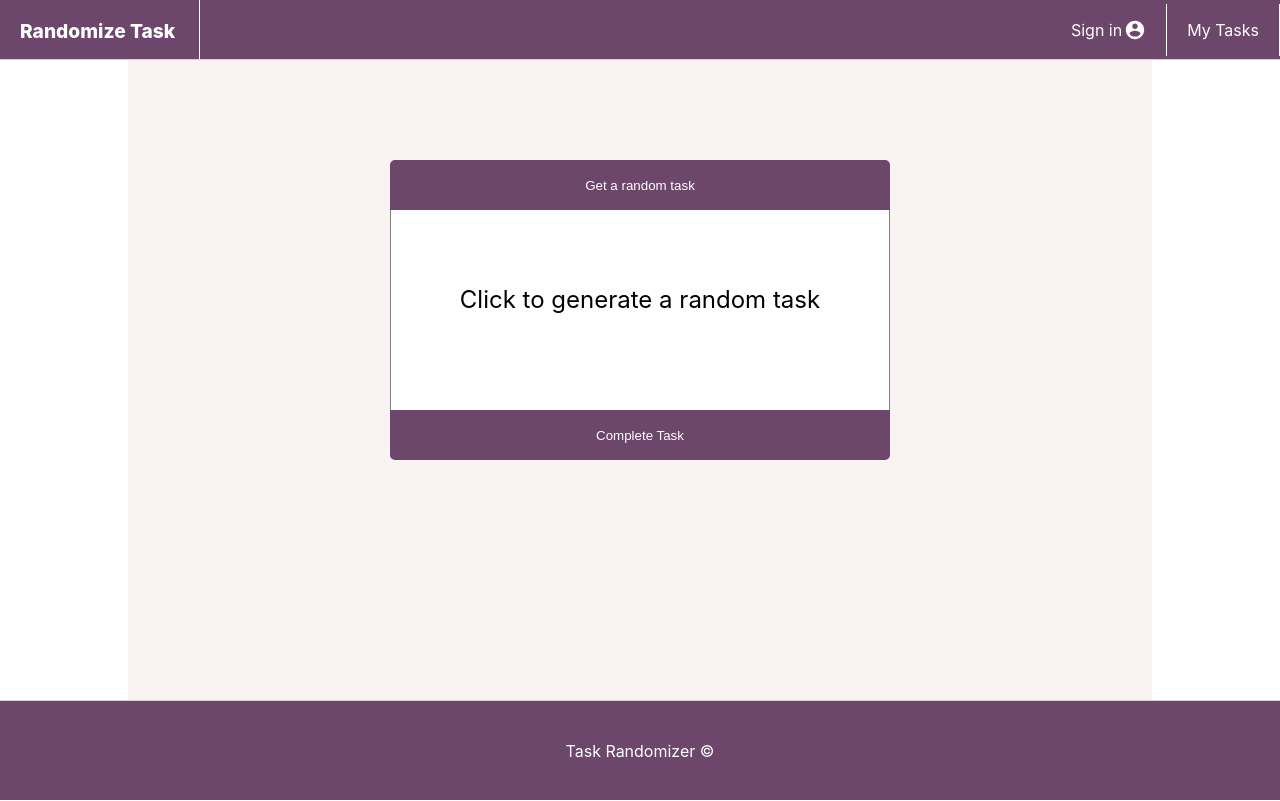
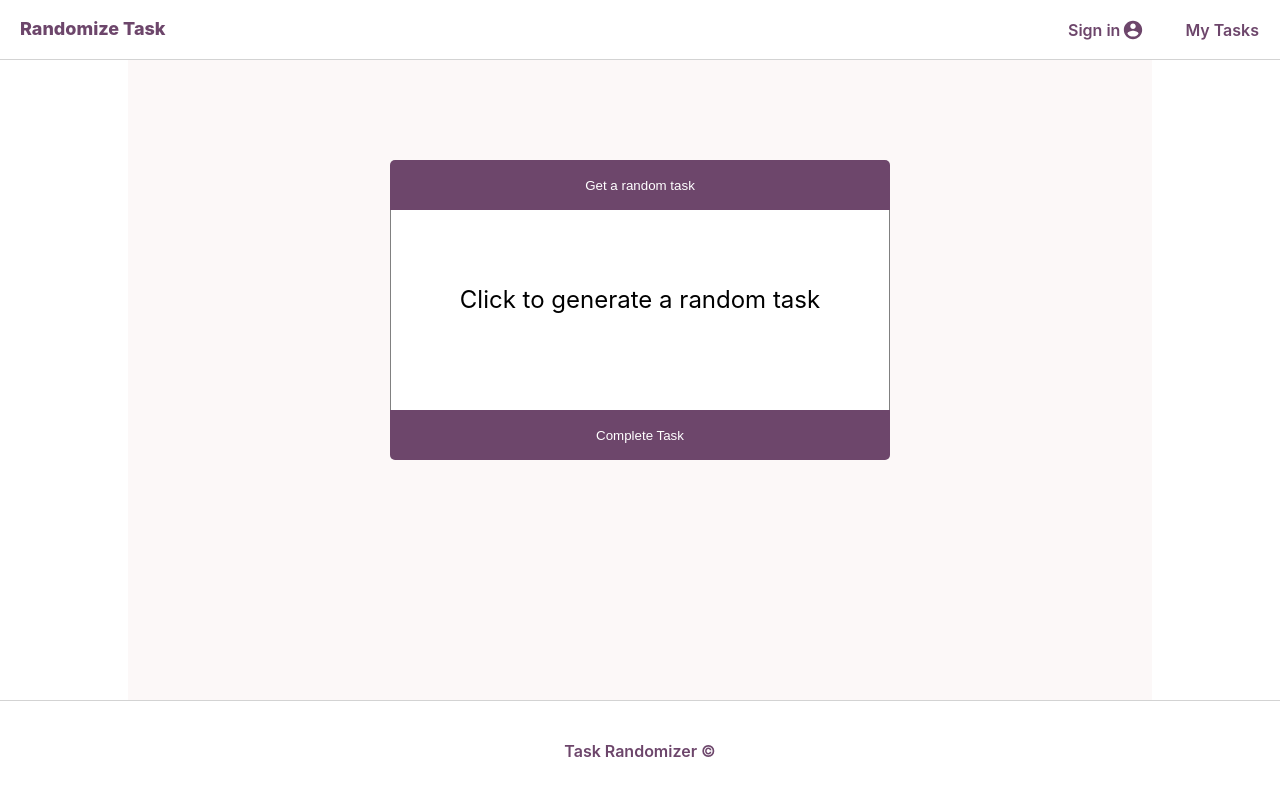
Before and after one commit to seangrant118/task-randomizer, a React (Create React App) app: page / in a window 1280 px wide. Built offline with nearby package versions, Linux system fonts and the light colour scheme; no server answers; the database is empty.

Commit message:
white header/footer

```diff
--- a/src/components/Footer/Footer.css
+++ b/src/components/Footer/Footer.css
@@ -1,14 +1,15 @@
 .footer {
   height: 100px;
   width: 100%;
-  background-color: #6d466b;
+  background-color: white;
   position: -webkit-sticky;
   position: sticky;
   bottom: 0;
   text-align: center;
   border-top: 1px solid lightgray;
   line-height: 100px;
-  color: white;
+  color: #6d466b;
+  font-weight: 600;
 }
 
 @media (max-width: 640px) {
--- a/src/components/Header/Header.css
+++ b/src/components/Header/Header.css
@@ -8,14 +8,14 @@
   z-index: 100;
   border-bottom: 1px solid lightgray;
   justify-content: space-between;
-  background-color: #6d466b;
+  background-color: white;
   box-sizing: border-box;
 }
 
 .header__home {
   height: 100%;
   width: 200px;
-  font-size: larger;
+  font-size: 18px;
   justify-content: center;
   font-weight: 800;
   padding: 0 20px;
@@ -23,11 +23,11 @@
 }
 
 .header__text {
-  color: white;
+  color: #6d466b;
 }
 
 .header__home:hover {
-  background-color: #b49fcc;
+  background-color: #b49fcc33;
   transition: all 0.5s ease;
 }
 
@@ -39,6 +39,7 @@
 }
 
 .header__option {
+  font-weight: 600;
   display: flex;
   padding: 0 20px;
   align-items: center;
@@ -46,16 +47,16 @@
 }
 
 .header__option p {
-  color: white;
+  color: #6d466b;
 }
 
 .MuiSvgIcon-root {
   padding-left: 2px;
-  color: white;
+  color: #6d466b;
 }
 
 .header__option:hover {
-  background-color: #b49fcc;
+  background-color: #b49fcc33;
   transition: all 0.5s ease;
 }
 
--- a/src/components/Home/Home.css
+++ b/src/components/Home/Home.css
@@ -6,7 +6,7 @@
   overflow-y: auto;
   display: flex;
   justify-content: center;
-  background-color: #ead7d74d;
+  background-color: #ead7d72d;
 }
 .home__container {
   height: -webkit-fit-content;
```
Also changed, not shown: 1 other file (tests, documents, lock files or other folders).
